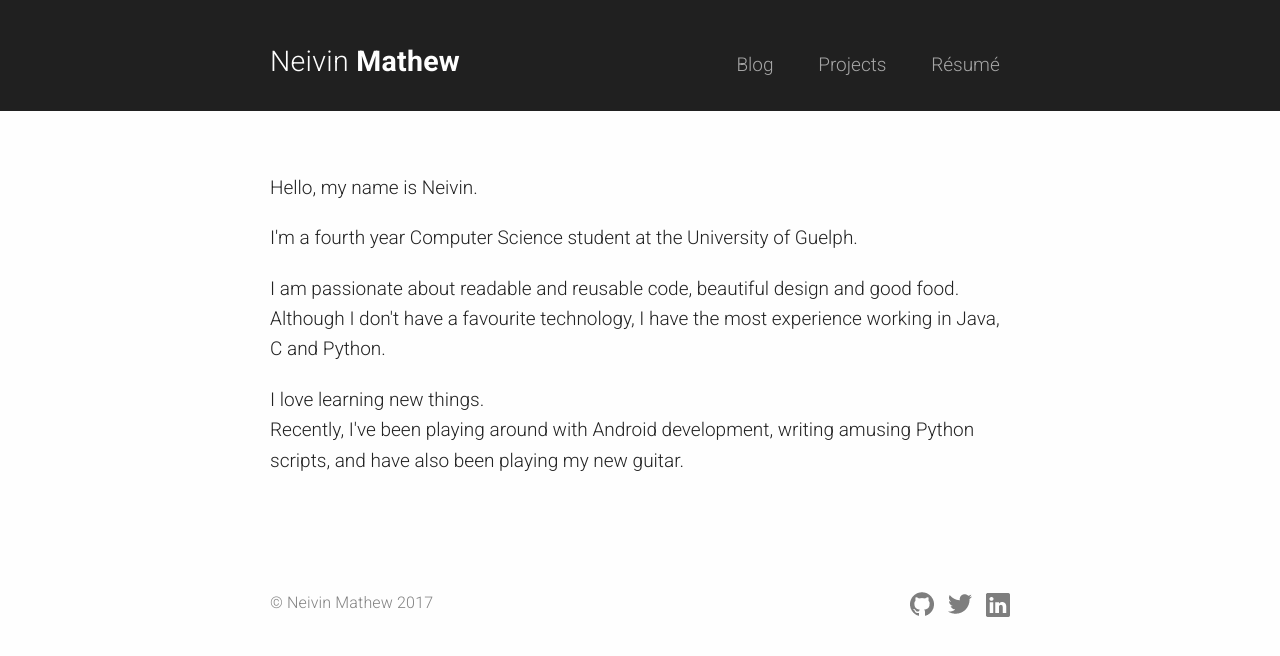
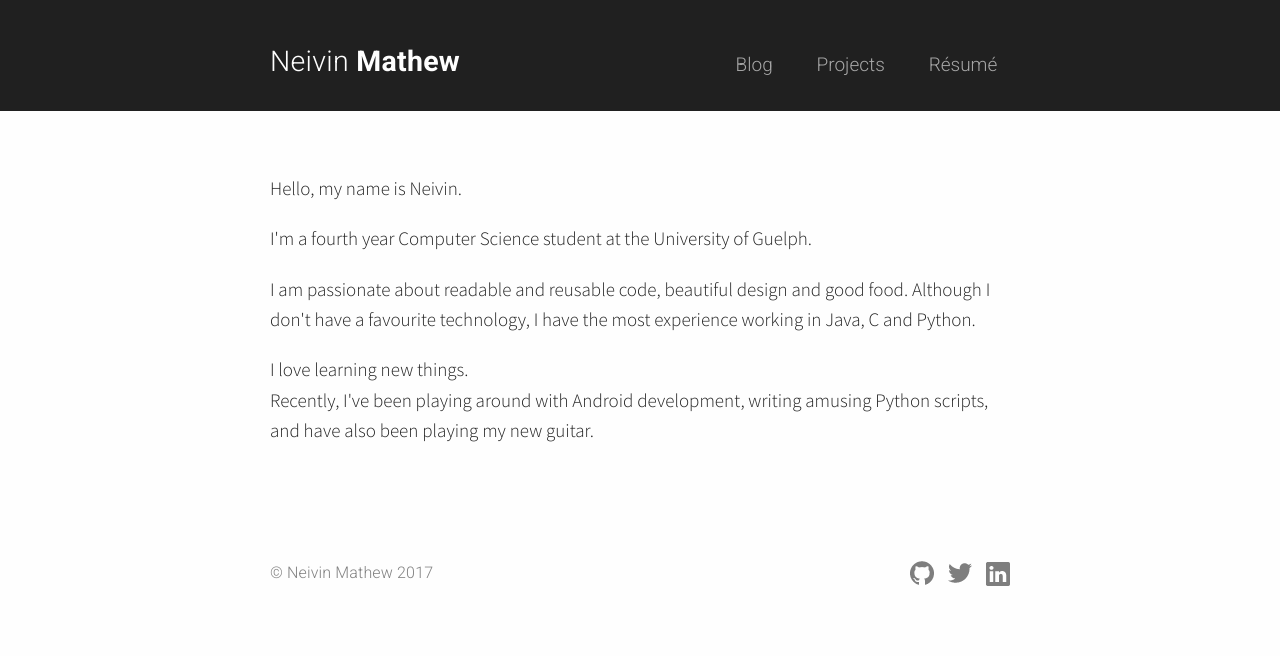
Before and after one commit to neivin/neivin.github.io, a Jekyll site: the page built from index.html, in a window 1280 px wide. Shown: the top 656 px of the page. Built offline with Jekyll 4.4.1, drawn with Linux system fonts in a browser that asks for light colours.

Commit message:
change font to source sans, update resume

```diff
--- a/_includes/head.html
+++ b/_includes/head.html
@@ -11,6 +11,7 @@
   <link rel="alternate" type="application/rss+xml" title="{{ site.title }}" href="{{ "/feed.xml" | prepend: site.baseurl | prepend: site.url }}" />
   <link rel="shortcut icon" href="/images/nmicon.ico" type="image/x-icon" />
   <link href="https://fonts.googleapis.com/css?family=Roboto:300,700" rel="stylesheet">
+<link href="https://fonts.googleapis.com/css?family=Source+Sans+Pro:300,600" rel="stylesheet">
 
   <!-- Google Analytics code -->
   <script>
--- a/css/main.scss
+++ b/css/main.scss
@@ -9,7 +9,7 @@
 $base-font-family:'Roboto', Arial, sans-serif;
 $base-font-size:   19px;
 
-$body-copy: 'Roboto', Arial, sans-serif;
+$body-copy: 'Source Sans Pro', Arial, sans-serif;
 $body-font-size: 19px;
 
 $sub-font: 'Roboto', Arial, sans-serif;
```
Also changed, not shown: 1 other file.
